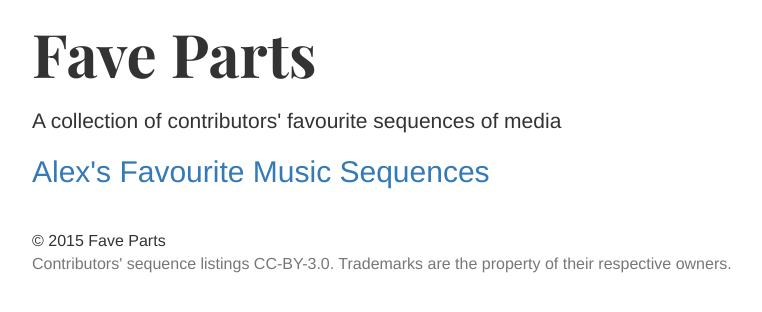
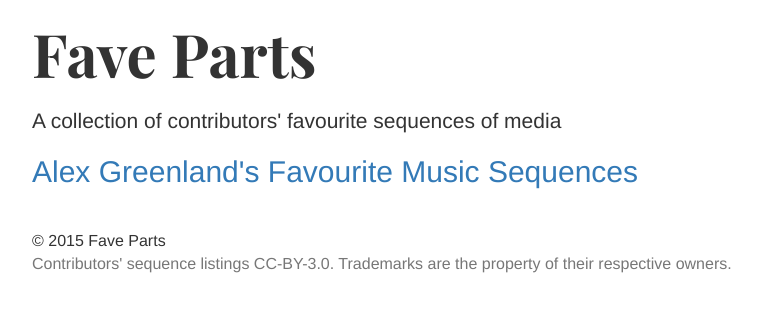
Before and after one commit to alexgreenland/fave-parts, a Jekyll site: the page built from index.html, in a window 1280 px wide. Shown: the top 312 px of the page, without its empty margins (38-800 px from the left). Built offline with Jekyll 4.4.1, drawn with Linux system fonts in a browser that asks for light colours; nearby versions of some CDN libraries; some web fonts are replaced; Markdown is read by kramdown in place of the engine named in the settings; comment, search, counter and statistics services are not loaded.

Commit message:
Update username

```diff
--- a/index.html
+++ b/index.html
@@ -5,5 +5,5 @@ layout: default
     A collection of contributors' favourite sequences of media
 </p>
 <section>
-	<h2><a href="/alex/music">Alex's Favourite Music Sequences</a></h2>
+	<h2><a href="/ajrg/music">Alex Greenland's Favourite Music Sequences</a></h2>
 <section>
```
Also changed, not shown: ajrg/music/_posts/2015-07-03-4-u-with-love.html (renamed from alex/music/_posts/2015-07-03-4-u-with-love.html), ajrg/music/_posts/2015-07-03-curiosity.html (renamed from alex/music/_posts/2015-07-03-curiosity.html), ajrg/music/_posts/2015-07-03-summerthing.html (renamed from alex/music/_posts/2015-07-03-summerthing.html), ajrg/music/_posts/2015-07-04-audien-insomnia-ashley-wallbridge-remix.html (renamed from alex/music/_posts/2015-07-04-audien-insomnia-ashley-wallbridge-remix.html), ajrg/music/_posts/2015-07-04-may.html (renamed from alex/music/_posts/2015-07-04-may.html), ajrg/music/_posts/2015-07-04-sick-individuals-lost-found-marcus-santoro-remix.html (renamed from alex/music/_posts/2015-07-04-sick-individuals-lost-found-marcus-santoro-remix.html), ajrg/music/_posts/2015-07-09-daylight-to-midnight.html (renamed from alex/music/_posts/2015-07-09-daylight-to-midnight.html), ajrg/music/_posts/2015-07-09-this-is-who-we-are.html (renamed from alex/music/_posts/2015-07-09-this-is-who-we-are.html), ajrg/music/index.html (renamed from alex/music/index.html), 1 other file.
